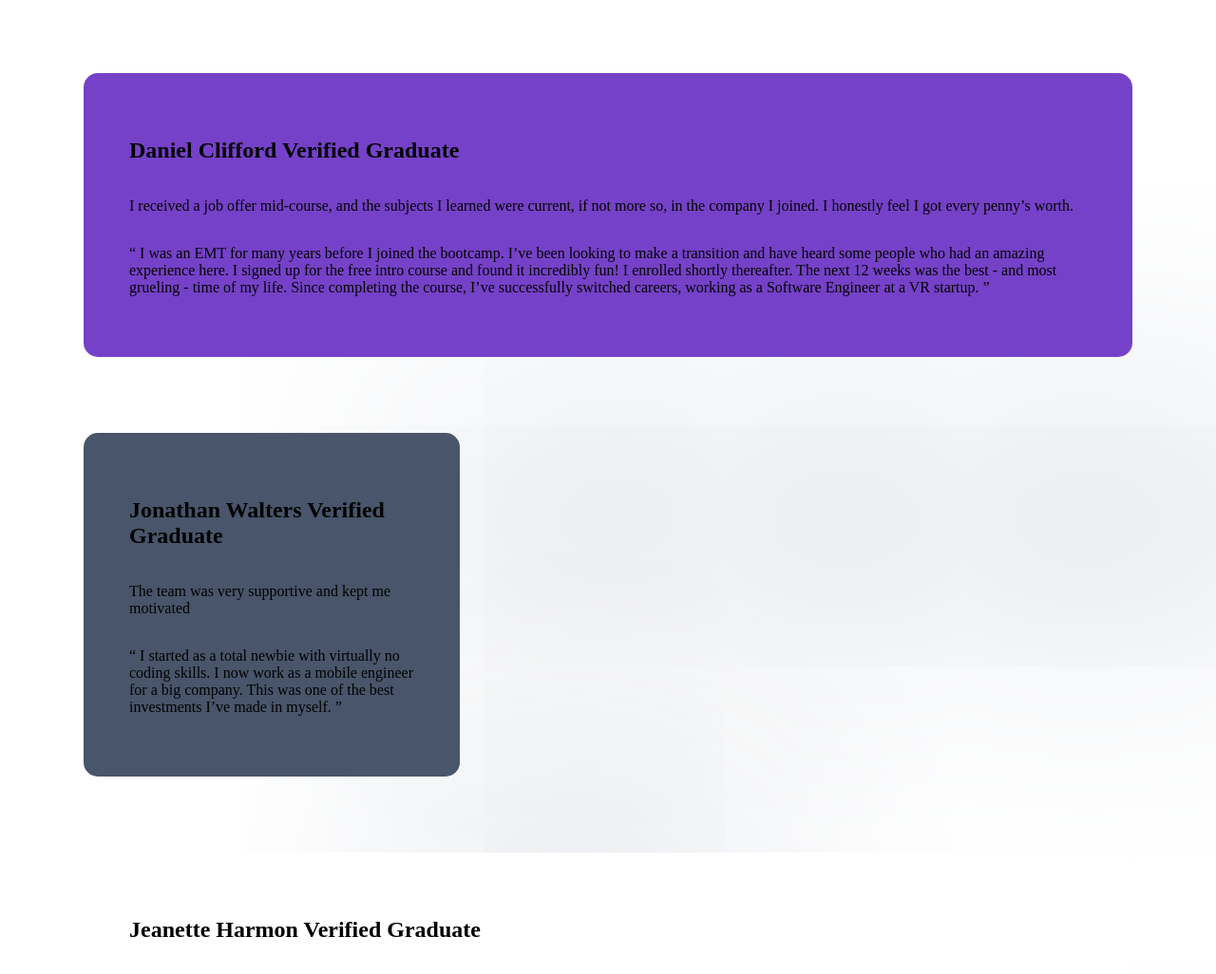
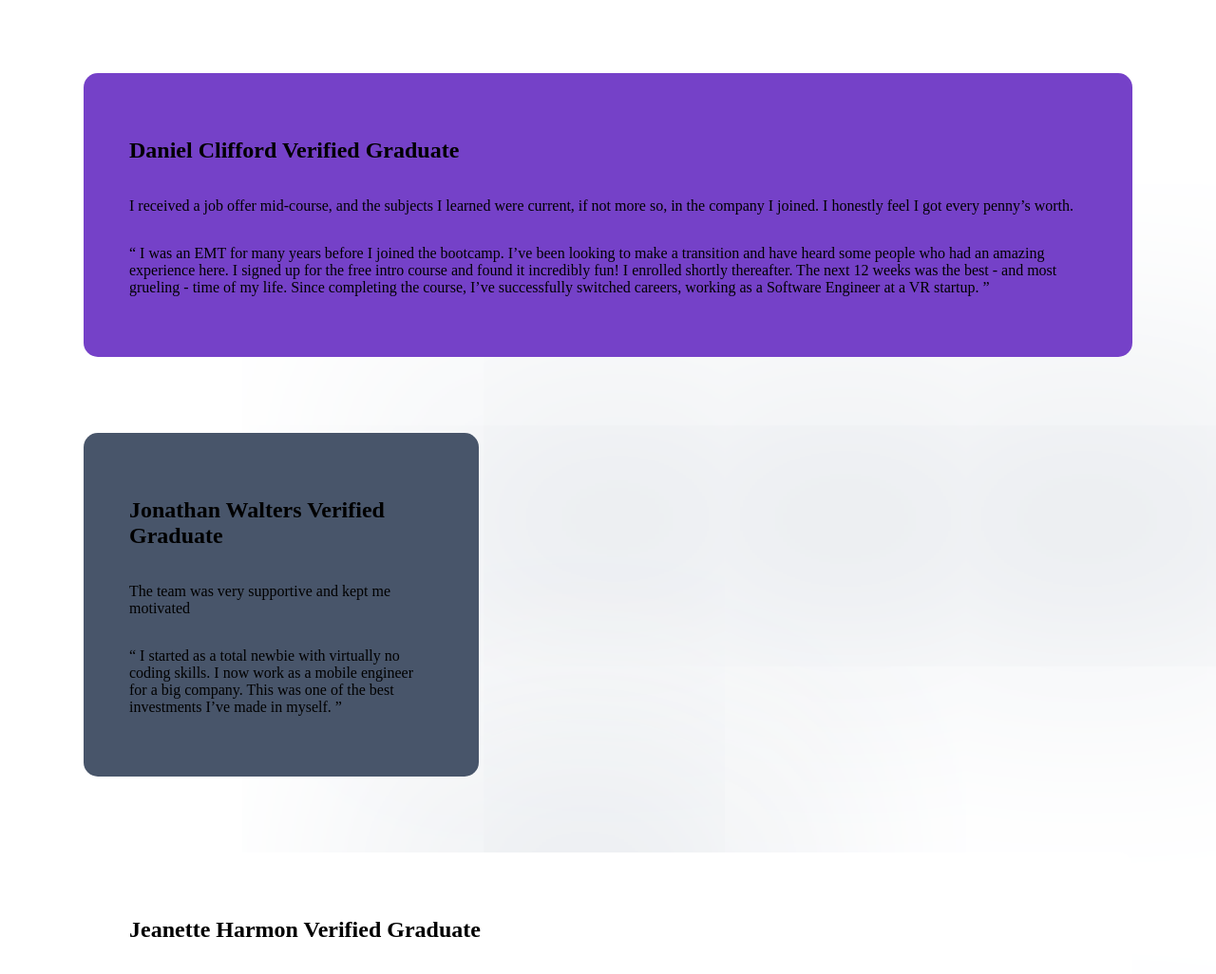
Before and after one commit to rausaf/Testimonials-grid-section-frontend-mentor, a plain HTML site: page index.html in a window 1280 px wide. Shown: the part 61-1087 px from the top of the page at 95% size. Drawn offline with Linux system fonts and the light colour scheme.

Commit message:
Update index.html

```diff
--- a/index.html
+++ b/index.html
@@ -35,7 +35,7 @@
 
     #grey {
       background-color: hsl(217, 19%, 35%);
-      width: 300px;
+      width: 20rem;
       align-items: center;
       justify-items: center;
     }
```
